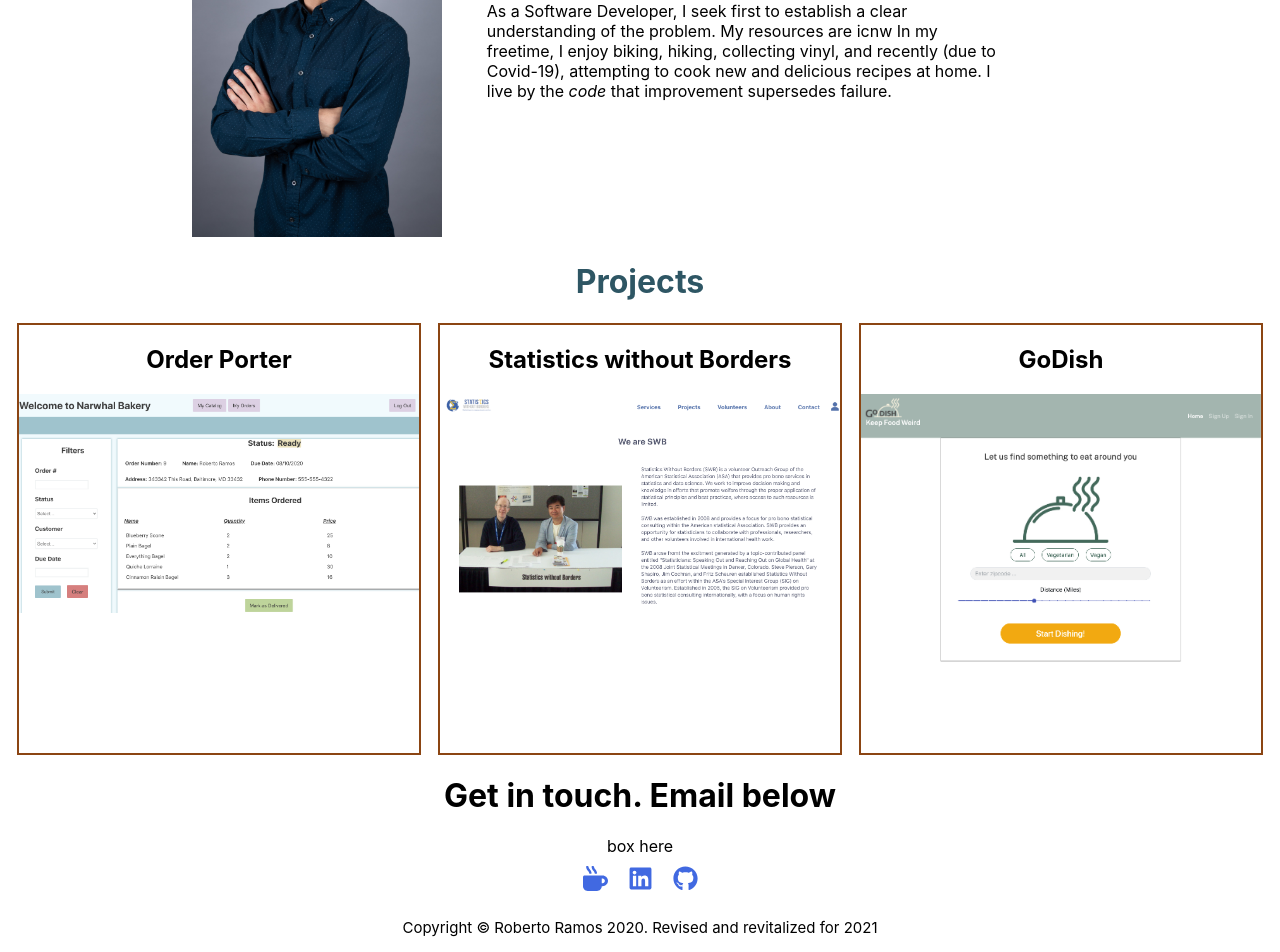
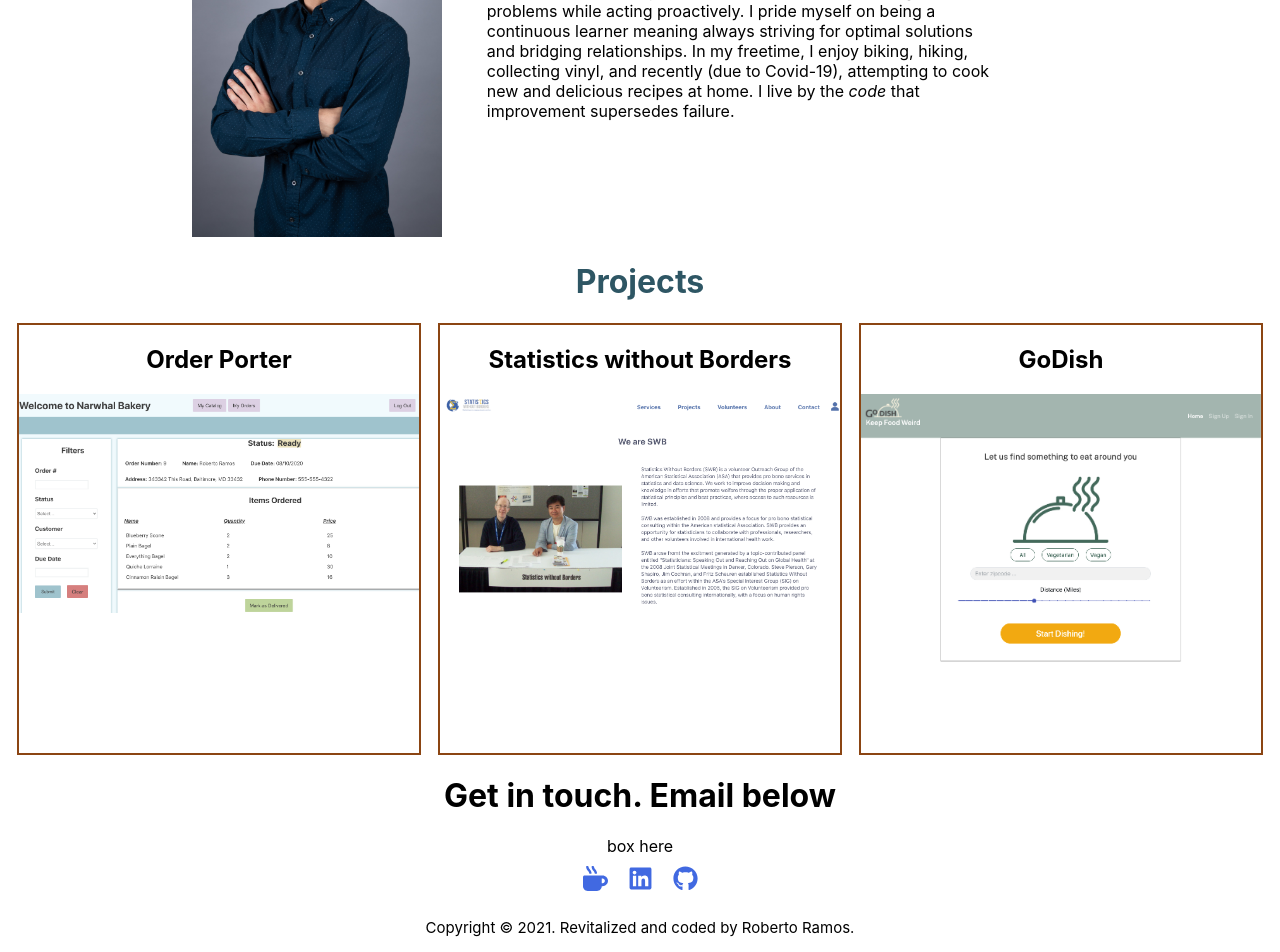
Before and after one commit to ram-bor/robertoramos, a React (Create React App) app in the folder website/: page / in a window 1280 px wide. Shown: the part 292-1244 px from the top of the page. Built offline with nearby package versions, Linux system fonts and the light colour scheme.

Commit message:
updating summary

```diff
--- a/website/src/About/About.js
+++ b/website/src/About/About.js
@@ -13,8 +13,8 @@ export default class About extends Component {
                     </div>
                     <div className="statement-div">
                         <p>
-                            As a Software Developer, I seek first to establish a clear understanding of the problem. My resources are
-                            icnw In my freetime, I enjoy biking, hiking, collecting vinyl, and recently (due to Covid-19),
+                            As a Software Developer, I establish clear understanding of problems while acting proactively. I pride myself on being a continuous learner meaning always striving for optimal solutions and bridging relationships.
+                            In my freetime, I enjoy biking, hiking, collecting vinyl, and recently (due to Covid-19),
                             attempting to cook new and delicious recipes at home.
                             I live by the <i>code</i> that improvement supersedes failure.
                     </p>
--- a/website/src/Footer/Footer.js
+++ b/website/src/Footer/Footer.js
@@ -47,7 +47,7 @@ export default class Footer extends Component {
                         }} />
                     </a> */}
                 </div>
-                <p className="copyright">Copyright &copy; Roberto Ramos 2020. Revised and revitalized for 2021</p>
+                <p className="copyright">Copyright &copy; 2021. Revitalized and coded by Roberto Ramos.</p>
             </div >
         )
     }
```
